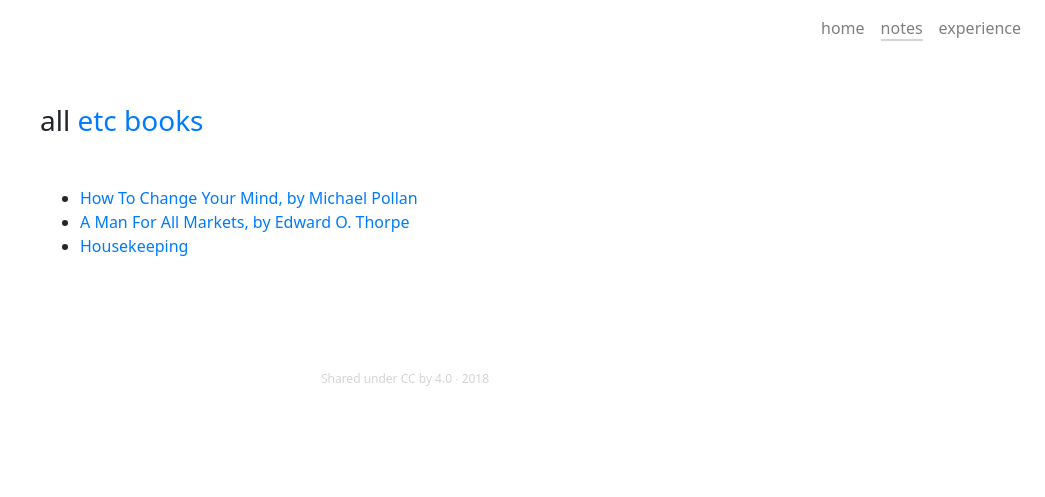
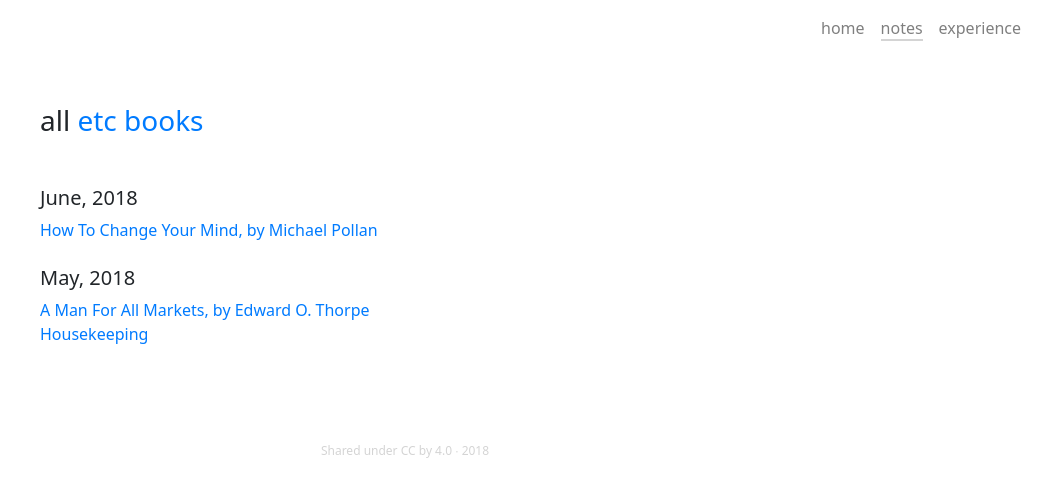
Before and after one commit to mavram/mavram.github.io, a Jekyll site: the page built from notes.html, in a window 1280 px wide. Shown: the top 497 px of the page, without its empty margins (235-1280 px from the left). Built offline with Jekyll 4.4.1, drawn with Linux system fonts in a browser that asks for light colours.

Commit message:
group by month

```diff
--- a/notes.html
+++ b/notes.html
@@ -12,15 +12,17 @@ notes-marker: active-with-caret
                 {% endfor %}
             </p>
 
-            <ul>
-                {% for post in site.posts %}
-                <li>
-                    <a href="{{ post.url }}">{{ post.title }}</a>
-                </li>
-                {% endfor %}
-            </ul>
+            {% for post in site.posts %}
+                {% capture current_date %}{{post.date | date: "%B, %Y"}}{% endcapture %}
+                {% if current_date != the_date %}
+                    <p class="h5 mt-4">{{ current_date }}</p>
+                    {% capture the_date %}{{current_date}}{% endcapture %}
+                {% endif %}
+                <a href="{{ post.url }}">{{ post.title }}</a><br/>
+            {% endfor %}
+
             {% if site.posts.size == 0 %}
-            <p class="text-center">Keeping a silent mind. For now.</p>
+                <p class="text-center">Keeping a silent mind. For now.</p>
             {% endif %}
         </div>
     </div>
```
Also changed, not shown: _layouts/notes-by-tag.html (+6 -5 lines).
